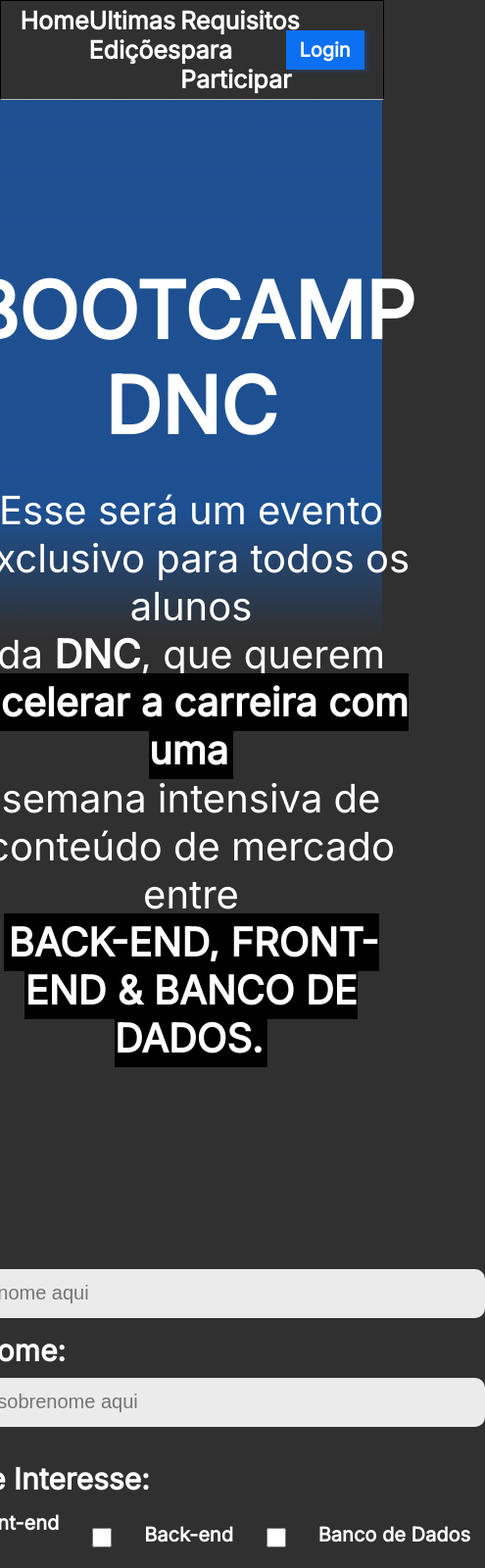
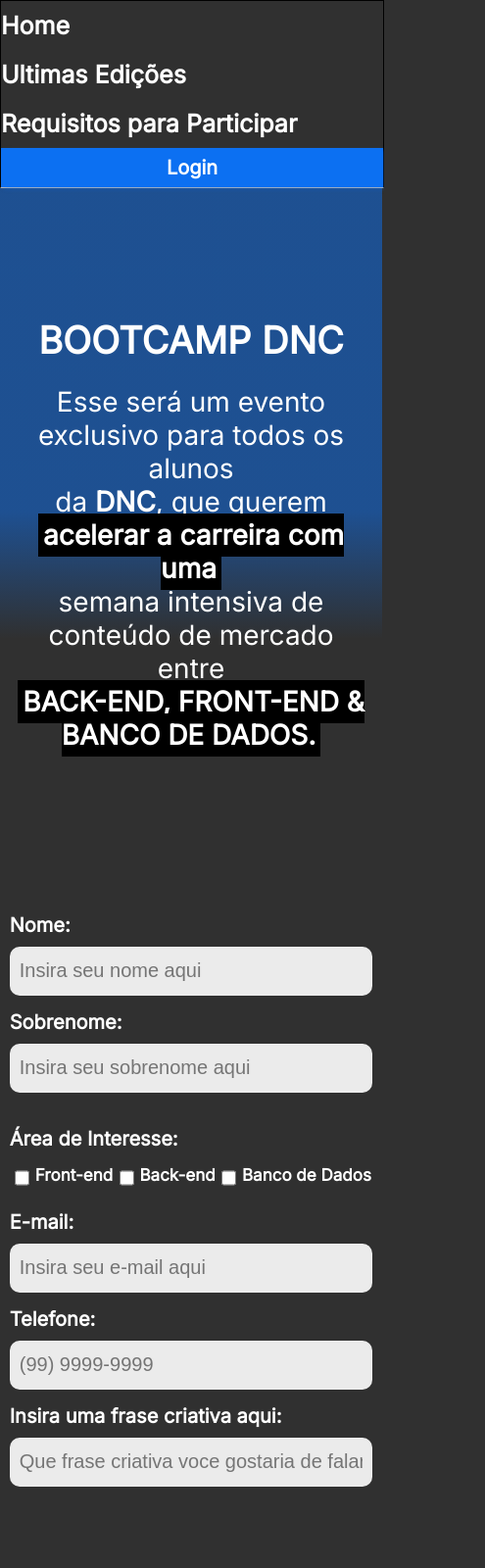
Before and after one commit to Caio-iron-monkey/Bootcamp-DNC, a plain HTML site: page index.html in a window 390 px wide. Shown: the top 1600 px of the page at 98% size, 495 px wide, since content can reach past the window. Drawn offline with Linux system fonts and the light colour scheme; a web font is replaced by a local one.

Commit message:
Adicionando Midia Query para mobile

```diff
--- a/index.html
+++ b/index.html
@@ -129,8 +129,8 @@
 
         </div>
         <div class="line2">
-            <a href="">Termos de Uso  |</a>
-            <a href="">  Politicas de Privacidade</a>
+            <a href="">Termos de Uso</a>
+            <a href="">Politicas de Privacidade</a>
 
 
         </div>
--- a/style.css
+++ b/style.css
@@ -251,3 +251,86 @@
             text-decoration: none;
 
         }
+        .line2 a:first-child {
+            border-right: 3px solid white;
+            padding-right: 5px;
+        }
+        .line2 a:hover {
+            color: var(--cinza-hover);
+
+        }
+
+
+@media only screen and (max-width: 600px) {
+
+
+    /*MENU*/
+
+
+    #Principal {
+
+        flex-direction:column;
+        height: auto;
+
+
+    }
+    .menu {
+        flex-direction: column;
+        width: 100%;
+        margin: 0px;
+
+
+    }
+    .menu a {
+        display: flex;
+        align-items: center;
+        height: 50px;
+
+    }
+    #Principal button {
+        width: 100%;
+        margin: 0px;
+    }
+    /*SECTION*/
+
+    #title-bootcamp {
+        font-size: 38px;
+    }
+    #text-bootcamp {
+        font-size: 28px;
+        padding-right: 15px;
+        padding-left: 15px;
+    }
+    form {
+        font-size: 20px;
+        width: 95%;
+
+
+    }
+    .checkbox-itens label {
+        font-size: 17px;
+    }
+
+    label[for="marginbotton"]{
+        padding-bottom: 0px;
+    }
+    .checkbox-itens input {
+        width: 15px;
+
+    }
+    #button {
+        width: 100%;
+        align-items: center;
+
+    }
+
+/*RODAPE*/
+
+footer .line1 {
+    flex-direction: column;
+}
+.address {
+    width: 100%;
+    margin-bottom: 20px;
+}
+}
```
